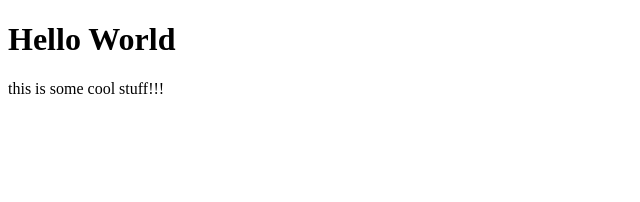
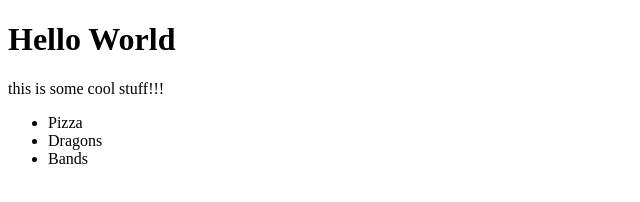
Before and after one commit to jaimeambriz/day-1, a plain HTML site: page index.html in a window 1280 px wide. Shown: the whole page, without its empty margins (0-640 px from the left). Drawn offline with Linux system fonts and the light colour scheme.

Commit message:
cool stuff added

```diff
--- a/index.html
+++ b/index.html
@@ -9,5 +9,10 @@
 <body>
     <h1>Hello World</h1>
     <P>this is some cool stuff!!!</P>
+    <ul>
+        <li>Pizza</li>
+        <li>Dragons</li>
+        <li>Bands</li>
+    </ul>
 </body>
 </html>
```
